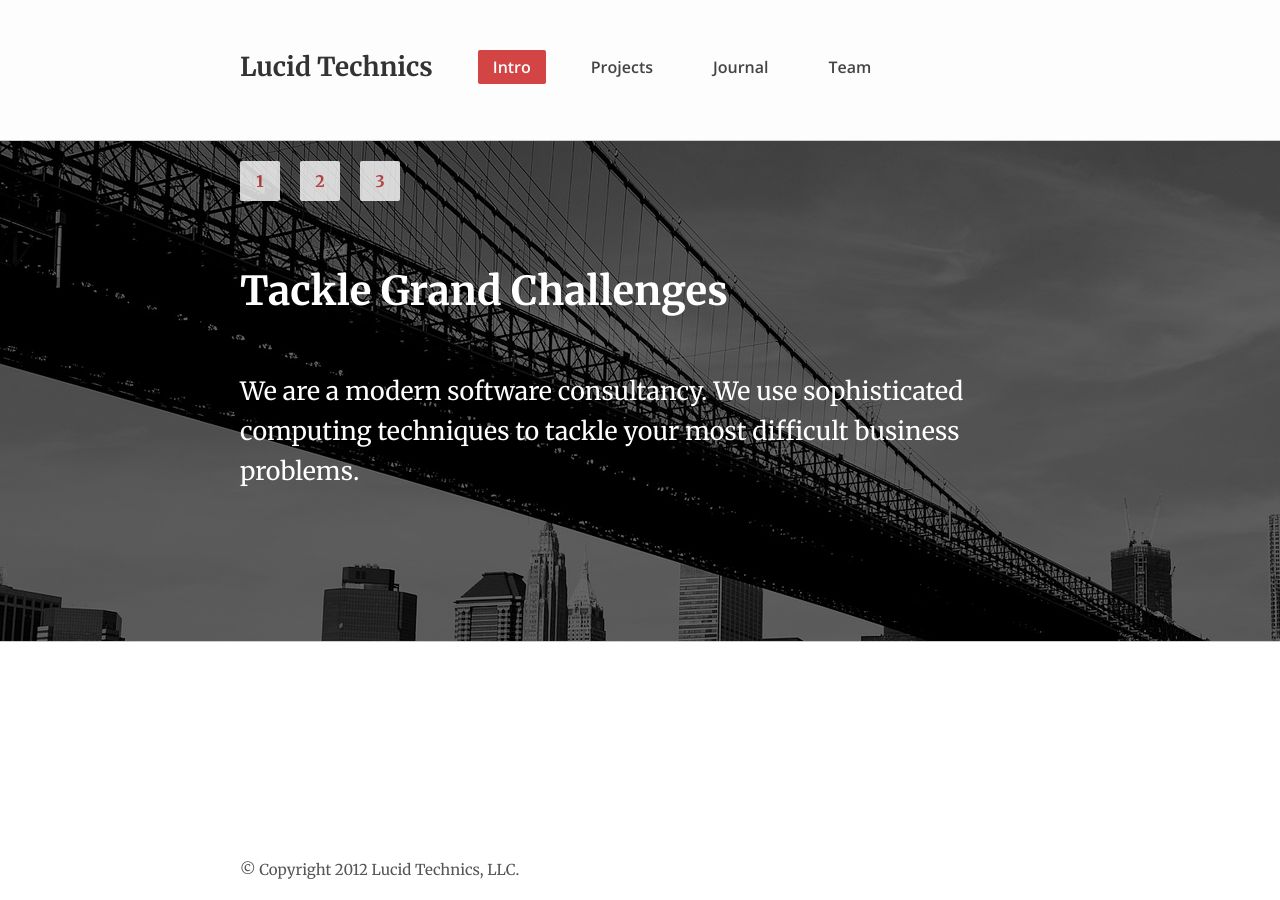
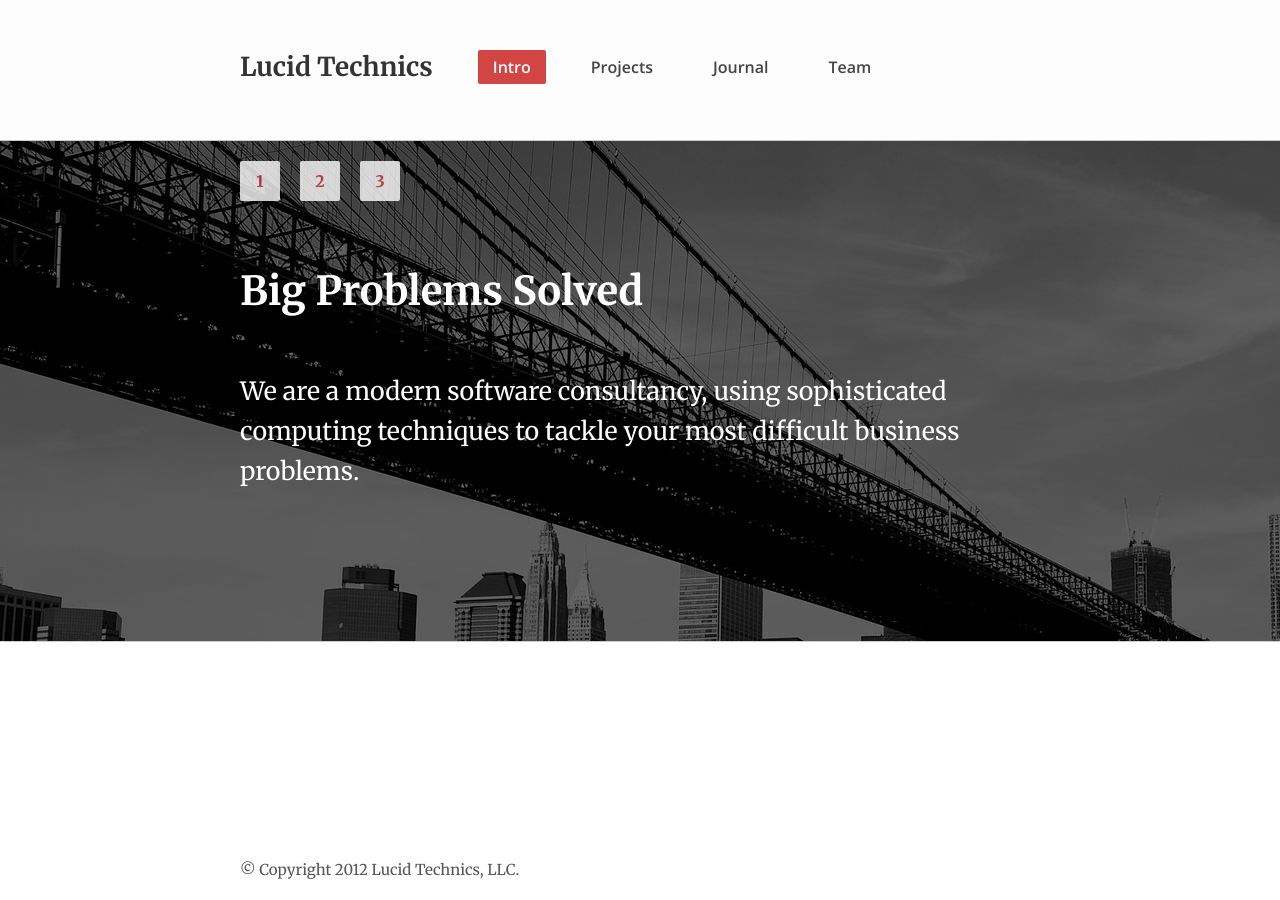
Before and after one commit to LucidTechnics/lucidtechnics.github.com, a Jekyll site: the page built from index.html, in a window 1280 px wide. Built offline with Jekyll 4.4.1, drawn with Linux system fonts in a browser that asks for light colours; nearby versions of some CDN libraries; some of the changed lines change nothing that is shown.

Commit message:
Updated index.html

```diff
--- a/index.html
+++ b/index.html
@@ -3,14 +3,14 @@
 permalink: /
 
 slides:
-- title: Tackle Grand Challenges
-  teaser: We are a modern software consultancy.  We use sophisticated computing techniques to tackle your most difficult business problems.
+- title: Big Problems Solved
+  teaser: We are a modern software consultancy, using sophisticated computing techniques to tackle your most difficult business problems.
   image: /images/nyc-bg.jpeg
-- title: Increase Your Productivity
-  teaser: We analyze your workflow then create custom software that boosts your workforces productivity.
+- title: Productivity Increased
+  teaser: We analyze your workflow,then create custom software that boosts your workforces productivity.
   image: /images/barrels.gif
-- title: Slide 3
-  teaser: Lorem Ipsum is simply dummy text of the printing and typesetting industry. Lorem Ipsum has been the industry's standard dummy text ever since the 1500s.
+- title: Results Delivered
+  teaser: Our open source software solutions are proven winners, employing cloud computing and machine learning technics to your company's advantage.
   image: /images/electricity.png
 ---
 
```
